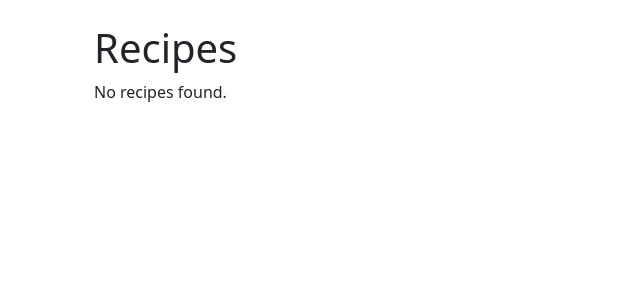
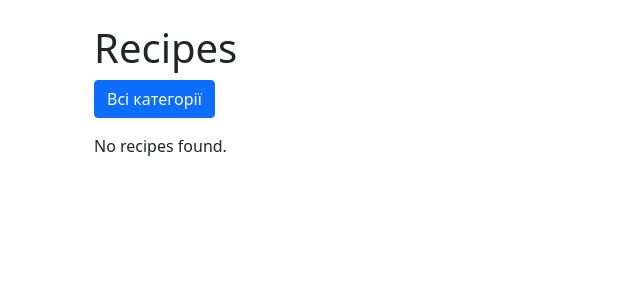
Before and after one commit to ShyriaievMykola/mkr2-cicd, a Django app: page / in a window 1280 px wide. Shown: the top 300 px of the page, without its empty margins (0-640 px from the left). Run offline with Django 4.2, Linux system fonts and the light colour scheme; data that the repository does not hold is empty.

Commit message:
додано кнопку "категорії"  на головній сторінці

```diff
--- a/recipe/templates/main.html
+++ b/recipe/templates/main.html
@@ -3,6 +3,7 @@
 {% block content %}
   <div class="container">
     <h1>Recipes</h1>
+    <a href="{% url 'category_list' %}" class="btn btn-primary mb-3">Всі категорії</a>
     {% for recipe in recipes %}
       <div class="card my-4">
         <div class="card-body">
```
